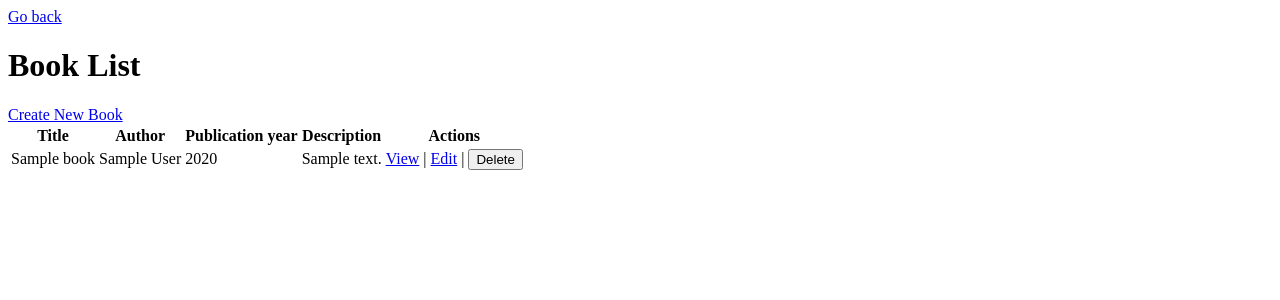
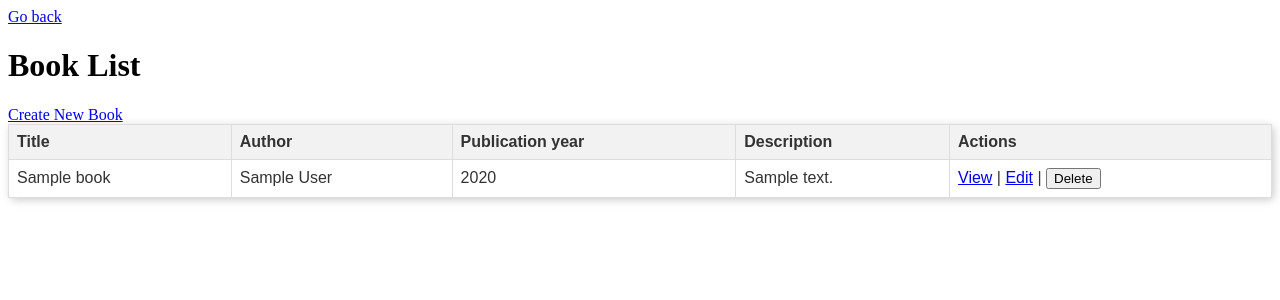
Before and after one commit to Chivta/web-lab2, a Flask app: page /books/ in a window 1280 px wide. Shown: the top 300 px of the page. Run offline with Flask 3, Linux system fonts and the light colour scheme; tables that the repository leaves empty hold one stand-in row (values such as "Sample post").

Commit message:
Added style for tables.

```diff
--- a/client/templates/books/list.html
+++ b/client/templates/books/list.html
@@ -3,6 +3,7 @@
 <head>
     <meta charset="UTF-8">
     <title>Book List</title>
+    <link rel="stylesheet" href="{{ url_for('static', filename='styles.css') }}">
 </head>
 <body>
     <a href="{{ url_for('index') }}">Go back</a>
@@ -24,7 +25,7 @@
   <td>{{ book.title }}</td>
   <td>{{ book.author }}</td>
   <td>{{ book.publication_year }}</td>
-  <td>{{ book.description }}</td>
+  <td class="description-cell" >{{ book.description }}</td>
 
   <td>
   <a href="{{ url_for('book.view_book', book_id=book.id) }}">View</a> |
--- a/client/templates/subscription/list.html
+++ b/client/templates/subscription/list.html
@@ -2,7 +2,8 @@
  <html lang="en">
  <head>
   <meta charset="UTF-8">
-  <title>User Book Subscriptions</title>
+    <title>User Book Subscriptions</title>
+    <link rel="stylesheet" href="{{ url_for('static', filename='styles.css') }}">
  </head>
  <body>
   <a href="{{ url_for('index') }}">Go back</a>
--- a/client/templates/users/list.html
+++ b/client/templates/users/list.html
@@ -3,6 +3,8 @@
 <head>
     <meta charset="UTF-8">
     <title>User List</title>
+    <link rel="stylesheet" href="{{ url_for('static', filename='styles.css') }}">
+
 </head>
 <body>
     <a href="{{ url_for('index') }}">Go back</a>
--- /dev/null
+++ b/static/styles.css
@@ -0,0 +1,32 @@
+table {
+  width: 100%;
+  border-collapse: collapse;
+  margin-bottom: 20px;
+  font-family: Arial, sans-serif;
+  color: #333;
+  box-shadow: 2px 2px 8px #ccc;
+  border-radius: 5px;
+  }
+
+
+th, td {
+border: 1px solid #ddd;
+padding: 8px;
+text-align: left;
+}
+
+
+th {
+background-color: #f2f2f2;
+}
+
+
+tr:nth-child(even) {
+background-color: #f9f9f9;
+}
+
+
+.description-cell {
+max-width: 200px;
+word-wrap: break-word;
+}
```
